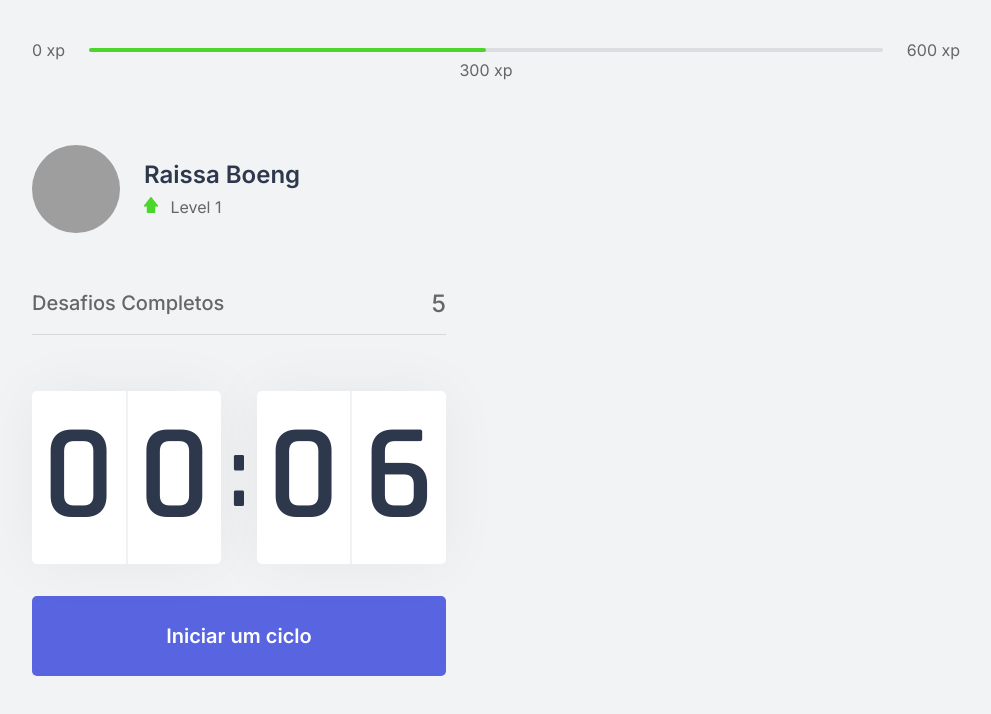
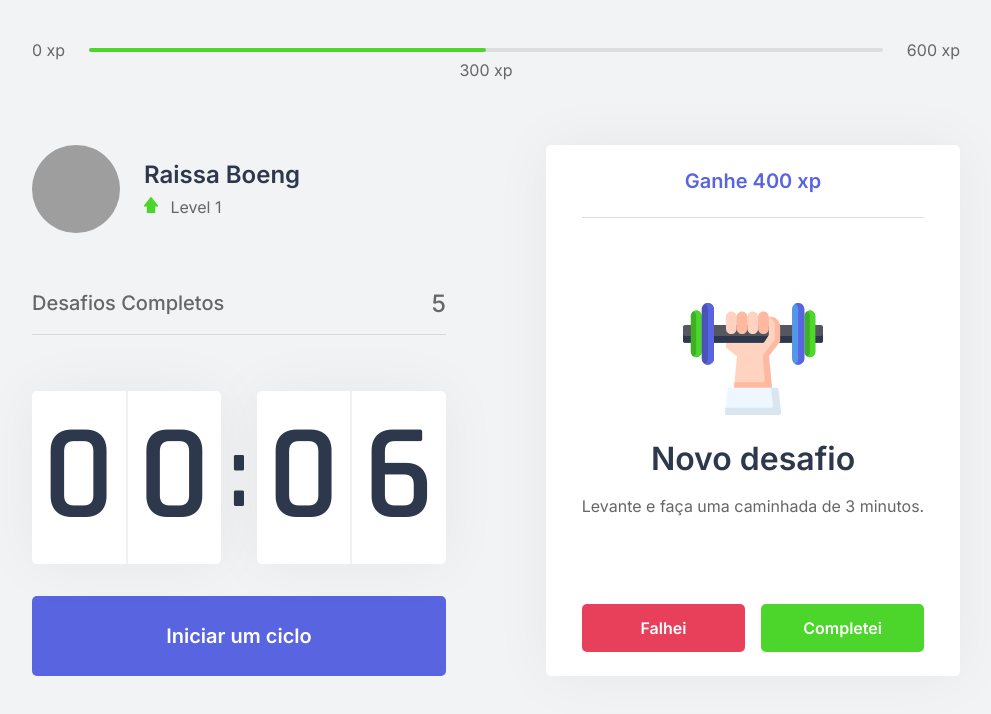
Before and after one commit to raissaboeng/nlw-react-moveit, a Next.js app: page / in a window 1280 px wide. Shown: the top 714 px of the page, without its empty margins (144-1135 px from the left). Built offline with nearby package versions, Linux system fonts and the light colour scheme; grey boxes are pictures that could not be loaded.

Commit message:
challengebox styled completed

```diff
--- /dev/null
+++ b/src/components/ChallengeBox.tsx
@@ -0,0 +1,53 @@
+import styles from '../styles/components/ChallengeBox.module.css'
+
+export function ChallengeBox() {
+
+    const hasActiveChallenge = true;
+
+
+    return (
+        <div className={styles.challengeBoxContainer}>
+            { hasActiveChallenge ? (
+                <div className={styles.challengeActive}>
+                    <header>Ganhe 400 xp</header>
+
+                    <main>
+                        <img src="icons/body.svg" alt="icon-body" />
+                        <strong>Novo desafio</strong>
+                        <p>Levante e faça uma caminhada de 3 minutos.</p>
+                    </main>
+
+                    <footer>
+                        <button
+                            type="button"
+                            className={styles.challengeFailedButton}
+                        >
+                            Falhei
+                        </button>
+                        <button
+                            type="button"
+                            className={styles.challengeSucceededButton}
+                        >
+                            Completei
+                        </button>
+                    </footer>
+                </div>
+            ) : (
+                    <div className={styles.challengeNotActive}>
+                        <strong>Finalize um ciclo para receber um desafio</strong>
+                        <p>
+                            <img src="icons/level-up.svg" alt="Level Up" />
+                        Avance de level completando desafios.
+                    </p>
+                    </div>
+                )}
+
+
+
+
+
+
+
+        </div>
+    )
+}
--- a/src/pages/index.tsx
+++ b/src/pages/index.tsx
@@ -1,4 +1,6 @@
 import Head from 'next/head'
+import React from 'react'
+import { ChallengeBox } from '../components/ChallengeBox'
 import { CompletedChallenges } from '../components/CompletedChallenges'
 import { CountDown } from '../components/CountDown'
 import { ExperienceBar } from "../components/ExperienceBar"
@@ -21,7 +23,7 @@
           <CountDown />
         </div>
         <div>
-
+          <ChallengeBox />
         </div>
       </section>
 
--- /dev/null
+++ b/src/styles/components/ChallengeBox.module.css
@@ -0,0 +1,113 @@
+.challengeBoxContainer {
+    height: 100%;
+
+    background: var(--white);
+    border-radius: 5px;
+    box-shadow: 0 0 60px rgba(0, 0, 0, 0.05);
+    padding: 1.5rem 2rem;
+
+    display: flex;
+    flex-direction: column;
+    align-items: center;
+    justify-content: center;
+
+    text-align: center;
+}
+
+.challengeNotActive {
+    display: flex;
+    flex-direction: column;
+    align-items: center;
+}
+
+
+.challengeNotActive strong {
+    font-size: 1.5rem;
+    font-weight: 500;
+    line-height: 1.4;
+}
+
+
+.challengeNotActive p {
+    display: flex;
+    flex-direction: column;
+    align-items: center;
+    line-height: 1.4;
+    max-width: 70%;
+    margin-top: 3rem;
+}
+
+
+.challengeNotActive p img{
+    margin-bottom: 1rem;
+}
+
+.challengeActive {
+    height: 100%;
+
+    display: flex;
+    flex-direction: column;
+}
+
+.challengeActive header {
+    color: var(--blue);
+    font-weight: 600;
+    font-size: 1.25rem;
+    padding: 0 2rem 1.5rem;
+    border-bottom: 1px solid var(--gray-line);
+}
+
+.challengeActive main {
+    flex: 1;
+    display: flex;
+    flex-direction: column;
+    align-items: center;
+    justify-content: center;
+}
+
+.challengeActive main strong {
+    font-size: 2rem;
+    font-weight: 600;
+    color: var(--title);
+    margin: 1.5rem 0 1rem;
+}
+
+.challengeActive main p {
+    line-height: 1.5;
+}
+
+.challengeActive footer {
+    display: grid;
+    grid-template-columns: 1fr 1fr;
+    gap: 1rem;
+}
+
+.challengeActive footer button {
+    height: 3rem;
+
+    display: flex;
+    align-items: center;
+    justify-content: center;
+
+    border: 0;
+    border-radius: 5px;
+
+    color: var(--white);
+
+    font-size: 1rem;
+    font-weight: 600;
+
+    transition: filter 0.2s;
+}
+
+.challengeActive footer button.challengeFailedButton {
+    background: var(--red);
+}
+
+.challengeActive footer button.challengeSucceededButton {
+    background: var(--green);
+}
+
+.challengeActive footer button:hover {
+    filter: brightness(0.9);
+}
```
